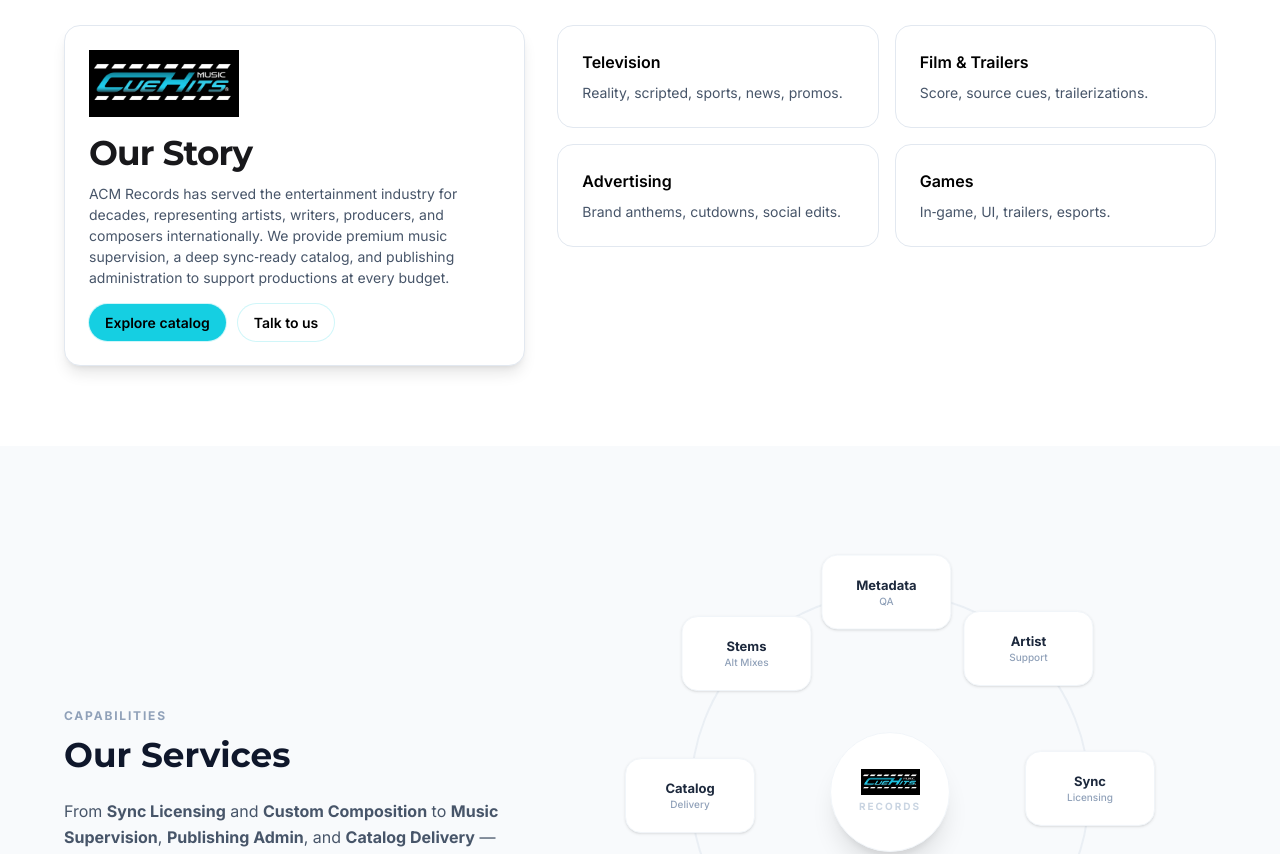
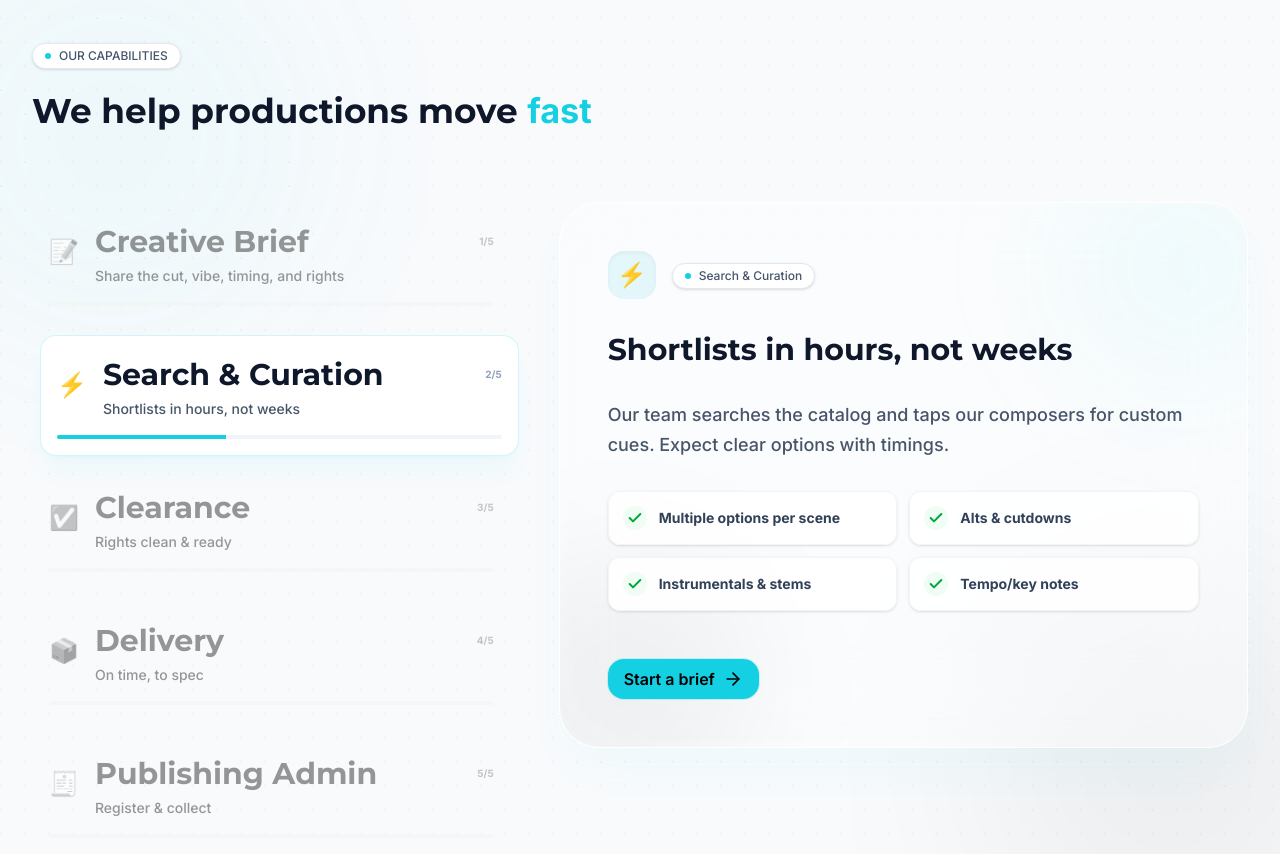
Before and after one commit to ratul-sardar/Landing-page-for-artofwar721, a React (Vite) app: page / in a window 1280 px wide. Shown: the part 1480-2334 px from the top of the page. Built offline with nearby package versions, Linux system fonts and the light colour scheme.

Commit message:
We help section is done

```diff
--- a/src/App.jsx
+++ b/src/App.jsx
@@ -10,6 +10,7 @@ import WhatWeDo from "./Sections/WhatWeDo/WhatWeDo";
 import Footer from "./Sections/Footer/Footer";
 import WhereOurMusicIsUsed from "./Sections/WhereOurMusicIsUsed/WhereOurMusicIsUsed";
 import OurServices from "./Sections/OurServices/OurServices";
+import WeHelp from "./Sections/WeHelp/WeHelp";
 
 function App() {
   return (
@@ -22,12 +23,14 @@ function App() {
       <main>
         <Hero></Hero>
         <WhatWeDo></WhatWeDo>
+        <WeHelp></WeHelp>
         <OurStory></OurStory>
         <OurServices></OurServices>
         <HowItWorks></HowItWorks>
         <WhereOurMusicIsUsed></WhereOurMusicIsUsed>
         <Faq></Faq>
         <Pricing></Pricing>
+
         <Brief></Brief>
         <ContactUs></ContactUs>
       </main>
--- /dev/null
+++ b/src/Sections/WeHelp/WeHelp.jsx
@@ -0,0 +1,257 @@
+import { useState, useEffect, useRef } from "react";
+import { Check, ArrowRight } from "lucide-react";
+import Badge from "../../Components/Badge/Badge";
+import Button from "../../Components/Button/Button";
+
+const services = [
+  {
+    id: "brief",
+    title: "Creative Brief",
+    tagline: "Share the cut, vibe, timing, and rights",
+    emoji: "📝",
+    desc: "We’ll align on creative references, cut timing, deliverables, and rights (territories, term, media, cues/stems).",
+    points: [
+      "Use case & format",
+      "Budget & rights",
+      "References",
+      "Timeline & deliverables",
+    ],
+  },
+  {
+    id: "search",
+    title: "Search & Curation",
+    tagline: "Shortlists in hours, not weeks",
+    emoji: "⚡",
+    desc: "Our team searches the catalog and taps our composers for custom cues. Expect clear options with timings.",
+    points: [
+      "Multiple options per scene",
+      "Alts & cutdowns",
+      "Instrumentals & stems",
+      "Tempo/key notes",
+    ],
+  },
+  {
+    id: "clearance",
+    title: "Clearance",
+    tagline: "Rights clean & ready",
+    emoji: "✅",
+    desc: "We handle master & publishing, cue sheets, and all paperwork so you stay focused on the picture.",
+    points: [
+      "Fast approvals",
+      "Global rights",
+      "One‑stop where possible",
+      "Cue sheets handled",
+    ],
+  },
+  {
+    id: "delivery",
+    title: "Delivery",
+    tagline: "On time, to spec",
+    emoji: "📦",
+    desc: "We deliver WAV/AIFF, broadcast‑safe peaks, alt mixes, stems, and metadata via SourceAudio.",
+    points: [
+      "Stems & alts",
+      "Broadcast safe",
+      "Metadata complete",
+      "Secure links",
+    ],
+  },
+  {
+    id: "admin",
+    title: "Publishing Admin",
+    tagline: "Register & collect",
+    emoji: "🧾",
+    desc: "Works registration and royalty tracking across PROs and platforms.",
+    points: [
+      "Works registration",
+      "Neighboring rights",
+      "Statements & reports",
+      "Issue resolution",
+    ],
+  },
+];
+
+const DURATION = 5000; // 5 seconds per tab
+
+export default function WeHelp() {
+  const [activeIndex, setActiveIndex] = useState(0);
+  const [progress, setProgress] = useState(0);
+  const progressTimerRef = useRef(null);
+  const startTimeRef = useRef(null);
+
+  useEffect(() => {
+    const startAutoplay = () => {
+      startTimeRef.current = Date.now();
+
+      const updateProgress = () => {
+        const elapsed = Date.now() - startTimeRef.current;
+        const newProgress = Math.min(100, (elapsed / DURATION) * 100);
+
+        setProgress(newProgress);
+
+        if (elapsed >= DURATION) {
+          setActiveIndex((current) => (current + 1) % services.length);
+          startTimeRef.current = Date.now();
+          setProgress(0);
+        }
+
+        progressTimerRef.current = requestAnimationFrame(updateProgress);
+      };
+
+      progressTimerRef.current = requestAnimationFrame(updateProgress);
+    };
+
+    startAutoplay();
+
+    return () => {
+      if (progressTimerRef.current) {
+        cancelAnimationFrame(progressTimerRef.current);
+      }
+    };
+  }, [activeIndex]);
+
+  const handleTabClick = (index) => {
+    setActiveIndex(index);
+    setProgress(0);
+    startTimeRef.current = Date.now();
+  };
+
+  const activeService = services[activeIndex];
+
+  return (
+    <section
+      id="WeHelp"
+      className="relative overflow-hidden py-16 sm:py-24 bg-slate-50 text-slate-900 antialiased"
+    >
+      {/* Background Elements */}
+      <div
+        className="absolute inset-0 opacity-[0.03]"
+        style={{
+          backgroundImage: `radial-gradient(circle at 1px 1px, black 1px, transparent 0)`,
+          backgroundSize: "24px 24px",
+        }}
+      />
+
+      {/* Animated Blobs */}
+      <div className="absolute top-0 -left-20 w-96 h-96 bg-brand-primary/10 blur-[100px] rounded-full animate-pulse" />
+      <div className="absolute bottom-0 -right-20 w-96 h-96 bg-brand-dark/10 blur-[100px] rounded-full animate-pulse delay-700" />
+
+      <div className="relative mx-auto max-w-7xl px-4 sm:px-6 lg:px-8">
+        <div className="mb-12 lg:mb-16">
+          <div className="mb-4">
+            <Badge>OUR CAPABILITIES</Badge>
+          </div>
+          <h2 className="">
+            We help productions move{" "}
+            <span className="text-brand-primary">fast</span>
+          </h2>
+        </div>
+
+        <div className="grid grid-cols-1 lg:grid-cols-12 gap-8 lg:gap-12 items-start">
+          {/* Tabs List */}
+          <div className="lg:col-span-5 order-2 lg:order-1">
+            <div className="flex flex-col gap-3">
+              {services.map((service, index) => {
+                const isActive = activeIndex === index;
+                return (
+                  <button
+                    key={service.id}
+                    onClick={() => handleTabClick(index)}
+                    className={`group relative w-full overflow-hidden rounded-2xl border transition-all duration-300 p-4 text-left ${
+                      isActive
+                        ? "bg-white border-brand-primary/20 shadow-xl shadow-brand-primary/5 translate-x-2"
+                        : "bg-transparent border-transparent hover:bg-slate-100/50 grayscale opacity-60 hover:opacity-100 hover:grayscale-0"
+                    }`}
+                  >
+                    <div className="flex items-center gap-4">
+                      <span className="text-2xl">{service.emoji}</span>
+                      <div className="flex-1">
+                        <div className="flex items-center justify-between">
+                          <h3
+                            className={`font-bold ${isActive ? "text-slate-900" : "text-slate-600"}`}
+                          >
+                            {service.title}
+                          </h3>
+                          <span className="text-[10px] font-bold text-slate-400">
+                            {index + 1}/{services.length}
+                          </span>
+                        </div>
+                        <p className="text-sm text-slate-500 mt-0.5 font-medium">
+                          {service.tagline}
+                        </p>
+                      </div>
+                    </div>
+
+                    {/* Progress Bar Container */}
+                    <div className="mt-4 h-1 w-full bg-slate-100 rounded-full overflow-hidden">
+                      {isActive && (
+                        <div
+                          className="h-full bg-brand-primary transition-none"
+                          style={{ width: `${progress}%` }}
+                        />
+                      )}
+                    </div>
+                  </button>
+                );
+              })}
+            </div>
+          </div>
+
+          {/* Active Panel */}
+          <div className="lg:col-span-7 order-1 lg:order-2">
+            <div className="relative overflow-hidden rounded-[2.5rem] border border-white bg-white/40 backdrop-blur-2xl p-8 sm:p-12 shadow-2xl shadow-brand-primary/5 min-h-[450px] flex flex-col justify-center transition-all duration-500">
+              {/* Decorative elements */}
+              <div className="absolute top-0 right-0 -mr-16 -mt-16 w-64 h-64 bg-brand-primary/5 rounded-full blur-3xl" />
+              <div className="absolute bottom-0 left-0 -ml-16 -mb-16 w-64 h-64 bg-brand-dark/5 rounded-full blur-3xl" />
+
+              <div className="relative z-10 space-y-8 animate-in fade-in slide-in-from-bottom-4 duration-500">
+                <div className="flex items-center gap-4">
+                  <div className="flex h-12 w-12 items-center justify-center rounded-2xl bg-brand-primary/10 text-2xl shadow-inner">
+                    {activeService.emoji}
+                  </div>
+                  <div>
+                    <Badge>{activeService.title}</Badge>
+                  </div>
+                </div>
+
+                <h3 className="text-3xl sm:text-4xl lg:text-5xl font-black text-slate-900 leading-tight">
+                  {activeService.tagline}
+                </h3>
+
+                <p className="text-lg text-slate-600 leading-relaxed font-medium">
+                  {activeService.desc}
+                </p>
+
+                <ul className="grid gap-3 sm:grid-cols-2">
+                  {activeService.points.map((point) => (
+                    <li
+                      key={point}
+                      className="flex items-center gap-3 rounded-xl border border-slate-100 bg-white/80 p-3.5 shadow-sm"
+                    >
+                      <div className="flex-none rounded-full bg-green-50 p-1">
+                        <Check
+                          className="h-4 w-4 text-green-600"
+                          strokeWidth={3}
+                        />
+                      </div>
+                      <span className="text-sm font-bold text-slate-700">
+                        {point}
+                      </span>
+                    </li>
+                  ))}
+                </ul>
+
+                <div className="pt-4">
+                  <Button background primary rounded>
+                    Start a brief
+                    <ArrowRight className="h-5 w-5 transition-transform group-hover:translate-x-1" />
+                  </Button>
+                </div>
+              </div>
+            </div>
+          </div>
+        </div>
+      </div>
+    </section>
+  );
+}
```
